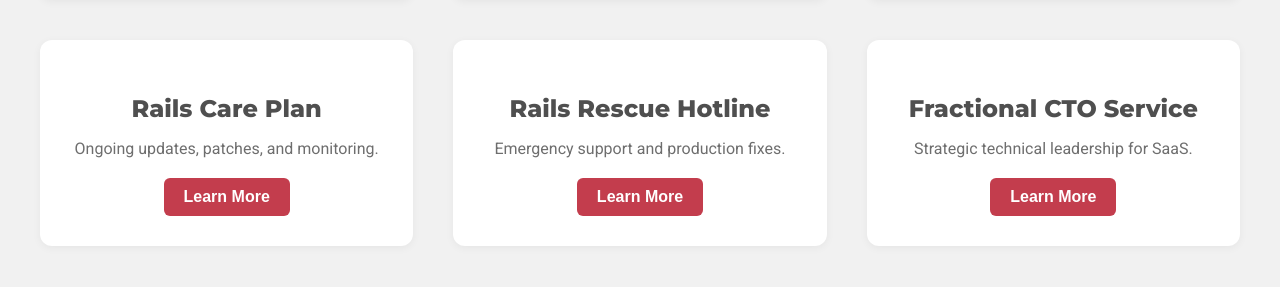
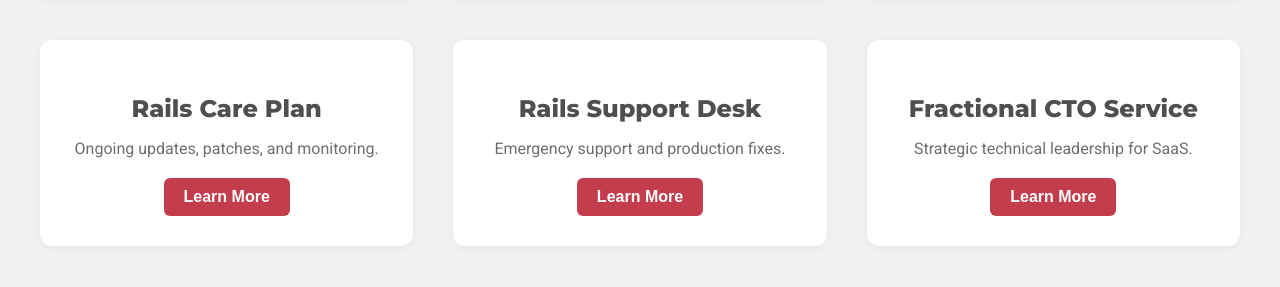
Before and after one commit to waleo/railsfever-05-2025, a Jekyll site: the page built from index.html, in a window 1280 px wide and 900 px high, scrolled down 902 px. Shown: the part 166-453 px from the top of the window. Built offline with Jekyll 4.4.1, drawn with Linux system fonts in a browser that asks for light colours.

```diff
--- a/index.html
+++ b/index.html
@@ -34,7 +34,7 @@
         <button>Learn More</button>
       </div>
       <div class="service-card">
-        <h3>Rails Rescue Hotline</h3>
+        <h3>Rails Support Desk</h3>
         <p>Emergency support and production fixes.</p>
         <button>Learn More</button>
       </div>
```
